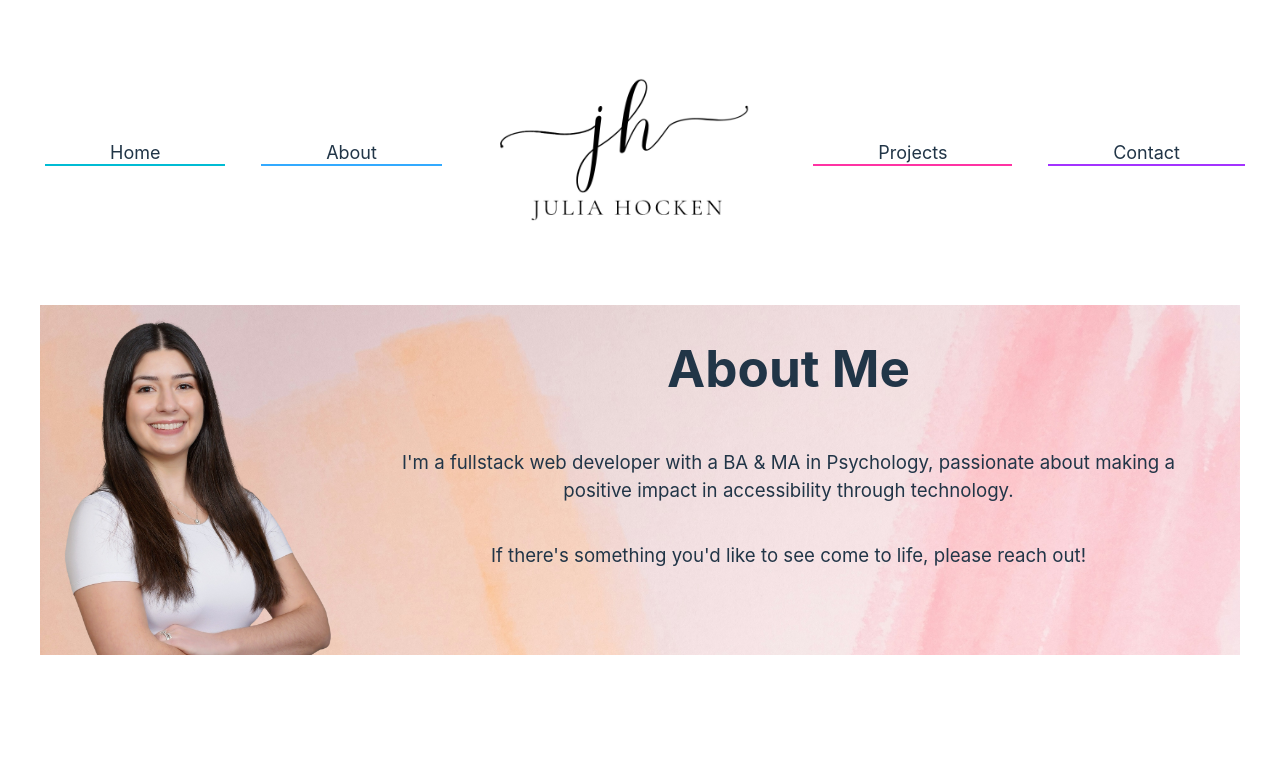
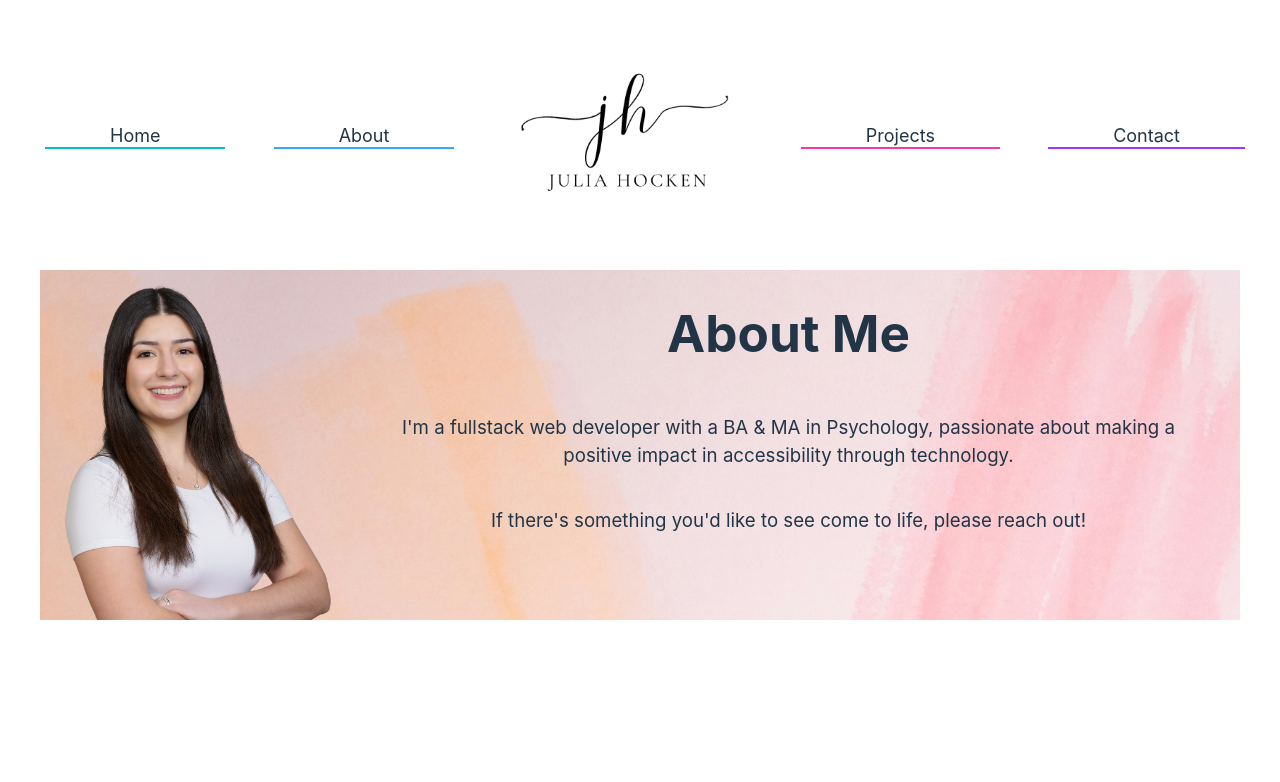
Before and after one commit to juhock/juPortfolioSite, a React (Vite) app: page / in a window 1280 px wide. Shown: the top 782 px of the page. Built offline with nearby package versions, Linux system fonts and the light colour scheme.

Commit message:
aesthetic and working, before changing nav bar tag

```diff
--- a/src/Navbar.css
+++ b/src/Navbar.css
@@ -7,6 +7,11 @@ a {
   color: inherit;
 }
 
+#logo {
+  width: 250px;
+  height: auto;
+  border-radius: 50%;
+}
 .navbarItems {
   list-style: none;
   display: flex;
@@ -57,11 +62,6 @@ a {
   background: #a333ff;
 }
 
-#nameLogo img {
-  height: auto;
-  border-radius: 50%;
-}
-
 #projects:hover {
   color: #ff33a3;
 }
--- a/src/Navbar.jsx
+++ b/src/Navbar.jsx
@@ -17,7 +17,7 @@ function Navbar() {
           </a>
         </li>
         <li id="nameLogo">
-          <img src={navlogo} height={200} width={300} alt="Logo" />
+          <img src={navlogo} height={200} width={300} alt="Logo" id="logo" />
         </li>
         <li className="items" id="projects">
           <a className="nav_link" href="#projectsClick">
```
